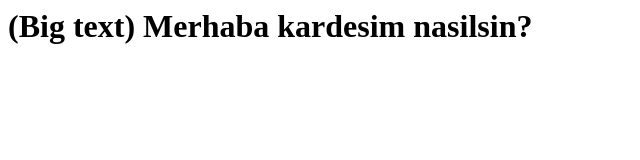
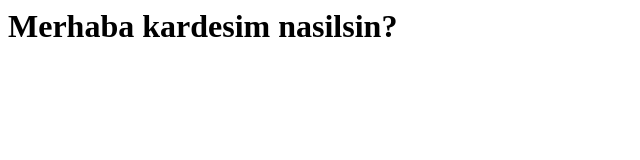
Before and after one commit to Nichan19/Merhaba, a plain HTML site: page index.html in a window 1280 px wide. Shown: the whole page, without its empty margins (0-640 px from the left). Drawn offline with Linux system fonts and the light colour scheme.

Commit message:
Update index.html

```diff
--- a/index.html
+++ b/index.html
@@ -1 +1 @@
-<h1> (Big text) Merhaba kardesim nasilsin?</h1>
+<h1>Merhaba kardesim nasilsin?</h1>
```
